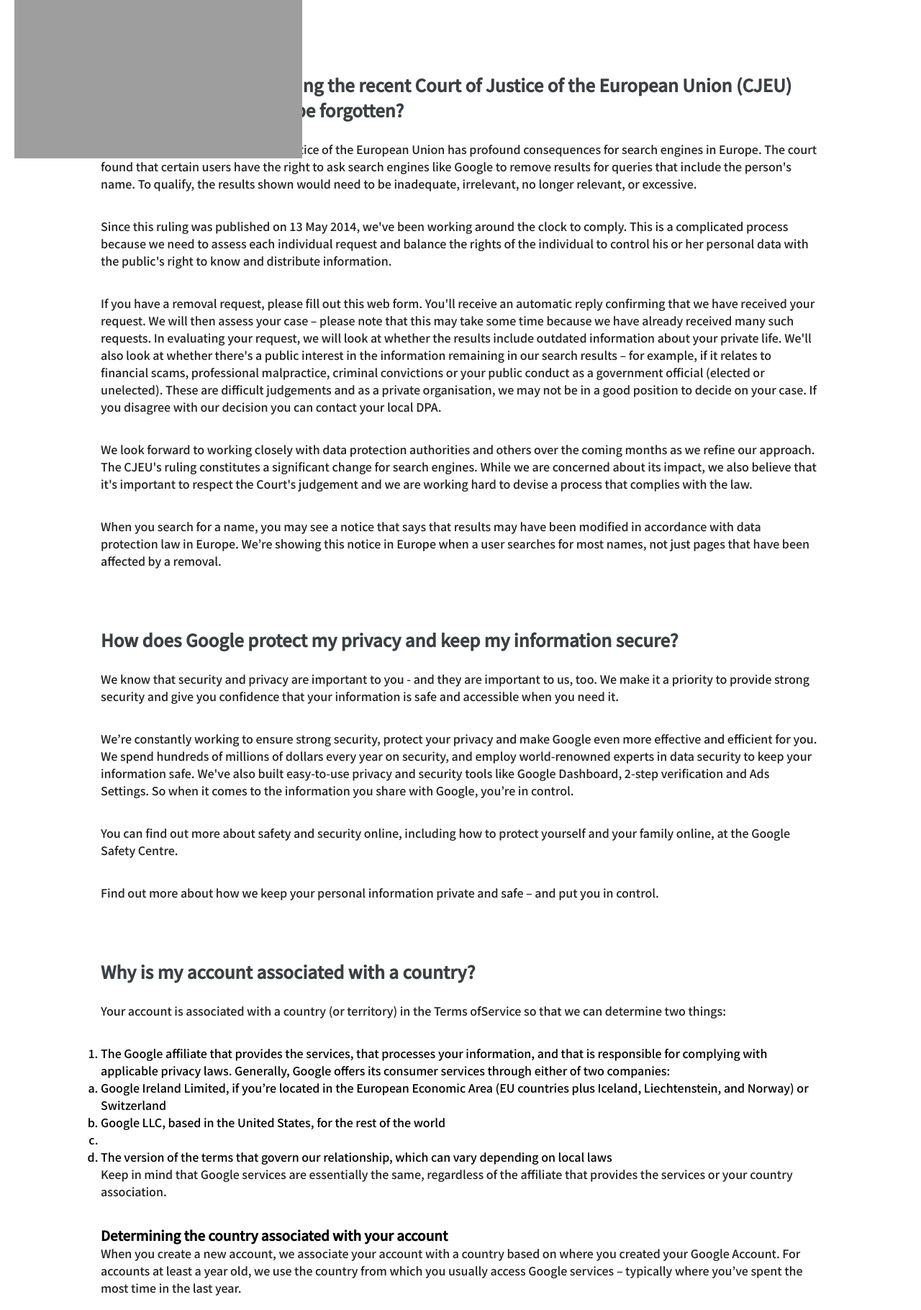
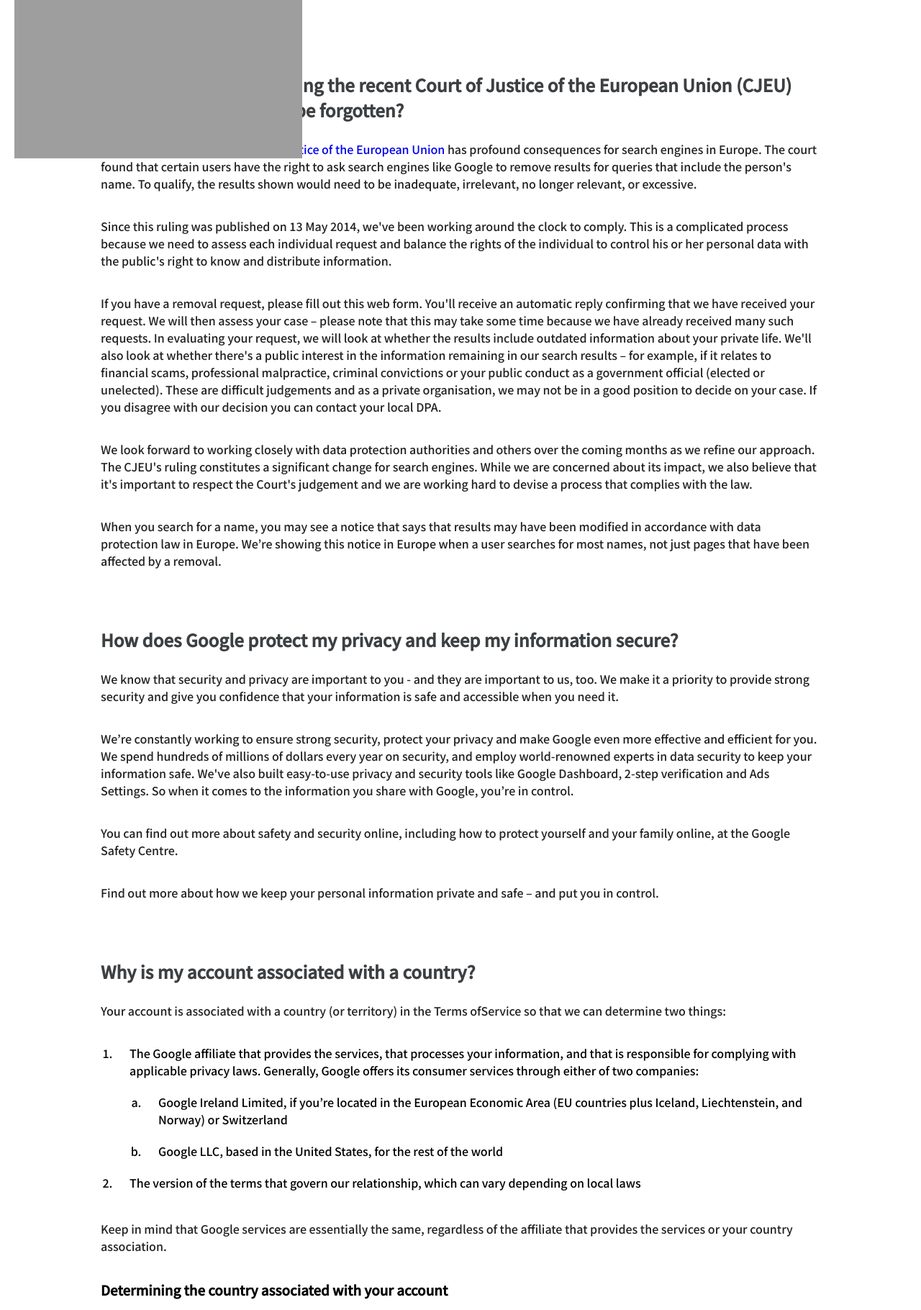
Before and after one commit to mssmln/php-google-faq, a PHP site: page / in a window 1280 px wide. Shown: the part 100-1920 px from the top of the page at 72% size. Run offline with PHP 8.4, Linux system fonts and the light colour scheme.

Commit message:
still styling the last things inside main tag

```diff
--- a/css/style.css
+++ b/css/style.css
@@ -103,6 +103,24 @@ header .bottom nav ul li a{
   margin-bottom: 0;
 }
 
+.faq ol{
+  margin: 0 0 40px 20px;
+}
+
+.faq ol li,
+.faq ol:nth-child(2){
+  padding-left: 20px;
+  margin-bottom: 20px;
+}
+
+.faq h3{
+  margin-bottom: 20px;
+}
+
+.faq a{
+  text-decoration: none;
+}
+
 
 /* /main */
 
--- a/index.php
+++ b/index.php
@@ -5,7 +5,7 @@ Ci sono diverse domande con relative risposte. Gestire il “Database” e la vi
   $faqs = [
     [
       'title' => 'How are you implementing the recent Court of Justice of the European Union (CJEU) decision on the right to be forgotten?',
-      'text' => "<p>The recent ruling by the Court of Justice of the European Union has profound consequences for search engines in Europe. The court found that certain users have the right to ask search engines like Google to remove results for queries that include the person's name. To qualify, the results shown would need to be inadequate, irrelevant, no longer relevant, or excessive.</p>
+      'text' => "<p>The recent <a href='#'>ruling by the Court of Justice of the European Union</a> has profound consequences for search engines in Europe. The court found that certain users have the right to ask search engines like Google to remove results for queries that include the person's name. To qualify, the results shown would need to be inadequate, irrelevant, no longer relevant, or excessive.</p>
       <p>Since this ruling was published on 13 May 2014, we've been working around the clock to comply. This is a complicated process because we need to assess each individual request and balance the rights of the individual to control his or her personal data with the public's right to know and distribute information.</p>
       <p>If you have a removal request, please fill out this web form. You'll receive an automatic reply confirming that we have received your request. We will then assess your case – please note that this may take some time because we have already received many such requests. In evaluating your request, we will look at whether the results include outdated information about your private life. We'll also look at whether there's a public interest in the information remaining in our search results – for example, if it relates to financial scams, professional malpractice, criminal convictions or your public conduct as a government official (elected or unelected). These are difficult judgements and as a private organisation, we may not be in a good position to decide on your case. If you disagree with our decision you can contact your local DPA.</p>
       <p>We look forward to working closely with data protection authorities and others over the coming months as we refine our approach. The CJEU's ruling constitutes a significant change for search engines. While we are concerned about its impact, we also believe that it's important to respect the Court's judgement and we are working hard to devise a process that complies with the law.</p>
@@ -24,8 +24,8 @@ Ci sono diverse domande con relative risposte. Gestire il “Database” e la vi
       'text' => "<p>Your account is associated with a country (or territory) in the Terms ofService so that we can determine two things:</p>
       <ol type='1'><li>The Google affiliate that provides the services, that processes your information, and that is responsible for complying with applicable privacy laws. Generally, Google offers its consumer services through either of two companies:</li>
       <ol type='a'><li>Google Ireland Limited, if you’re located in the European Economic Area (EU countries plus Iceland, Liechtenstein, and Norway) or Switzerland</li>
-      <li>Google LLC, based in the United States, for the rest of the world<li>
-      <li>The version of the terms that govern our relationship, which can vary depending on local laws</li>
+      <li>Google LLC, based in the United States, for the rest of the world</li></ol>
+      <li>The version of the terms that govern our relationship, which can vary depending on local laws</li></ol>
       <p>Keep in mind that Google services are essentially the same, regardless of the affiliate that provides the services or your country association.</p>
       <h3>Determining the country associated with your account</h3>
       <p>When you create a new account, we associate your account with a country based on where you created your Google Account. For accounts at least a year old, we use the country from which you usually access Google services – typically where you’ve spent the most time in the last year.</p>
```
